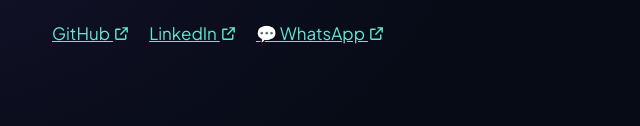
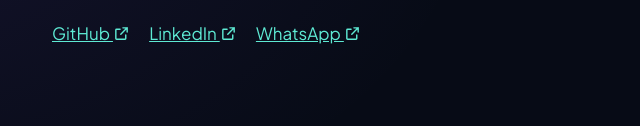
Before and after one commit to maneth-amarasinghe-cyber/Maneth-Amarasinghe---Personal-Website, a plain HTML site: page index.html in a window 1280 px wide. Shown: the part 674-800 px from the top of the page, 28-668 px from the left. Drawn offline with Linux system fonts and the light colour scheme.

Commit message:
index.html

```diff
--- a/index.html
+++ b/index.html
@@ -16,7 +16,7 @@
 <p class="lead">I'm Maneth Amarasinghe, a Computer Science undergraduate at IIT, interested in software engineering, web development, cybersecurity, and AI-driven technologies. I enjoy learning new technologies, solving problems, and building practical digital experiences.</p>
 <div class="actions"><a class="btn" href="projects.html">Explore My Projects</a><a class="btn ghost" href="contact.html">Get In Touch</a>
 <a class="btn ghost" href="Maneth-Amarasinghe-CV.pdf" download>Download CV</a></div>
-<p class="links"><a class="" href="https://github.com/maneth-amarasinghe-cyber" target="_blank" rel="noopener noreferrer">GitHub <svg class="ico" viewBox="0 0 24 24" aria-hidden="true"><path d="M14 4h6v6M20 4l-9 9M18 14v5a1 1 0 0 1-1 1H5a1 1 0 0 1-1-1V7a1 1 0 0 1 1-1h5" fill="none" stroke="currentColor" stroke-width="2" stroke-linecap="round" stroke-linejoin="round"/></svg></a><a class="" href="https://www.linkedin.com/in/maneth-amarasinghe/" target="_blank" rel="noopener noreferrer">LinkedIn <svg class="ico" viewBox="0 0 24 24" aria-hidden="true"><path d="M14 4h6v6M20 4l-9 9M18 14v5a1 1 0 0 1-1 1H5a1 1 0 0 1-1-1V7a1 1 0 0 1 1-1h5" fill="none" stroke="currentColor" stroke-width="2" stroke-linecap="round" stroke-linejoin="round"/></svg></a><a class="" href="https://wa.me/94769418763" target="_blank" rel="noopener noreferrer">💬 WhatsApp <svg class="ico" viewBox="0 0 24 24" aria-hidden="true"><path d="M14 4h6v6M20 4l-9 9M18 14v5a1 1 0 0 1-1 1H5a1 1 0 0 1-1-1V7a1 1 0 0 1 1-1h5" fill="none" stroke="currentColor" stroke-width="2" stroke-linecap="round" stroke-linejoin="round"/></svg></a></p></div>
+<p class="links"><a class="" href="https://github.com/maneth-amarasinghe-cyber" target="_blank" rel="noopener noreferrer">GitHub <svg class="ico" viewBox="0 0 24 24" aria-hidden="true"><path d="M14 4h6v6M20 4l-9 9M18 14v5a1 1 0 0 1-1 1H5a1 1 0 0 1-1-1V7a1 1 0 0 1 1-1h5" fill="none" stroke="currentColor" stroke-width="2" stroke-linecap="round" stroke-linejoin="round"/></svg></a><a class="" href="https://www.linkedin.com/in/maneth-amarasinghe/" target="_blank" rel="noopener noreferrer">LinkedIn <svg class="ico" viewBox="0 0 24 24" aria-hidden="true"><path d="M14 4h6v6M20 4l-9 9M18 14v5a1 1 0 0 1-1 1H5a1 1 0 0 1-1-1V7a1 1 0 0 1 1-1h5" fill="none" stroke="currentColor" stroke-width="2" stroke-linecap="round" stroke-linejoin="round"/></svg></a><a class="" href="https://wa.me/94769418763" target="_blank" rel="noopener noreferrer"> WhatsApp <svg class="ico" viewBox="0 0 24 24" aria-hidden="true"><path d="M14 4h6v6M20 4l-9 9M18 14v5a1 1 0 0 1-1 1H5a1 1 0 0 1-1-1V7a1 1 0 0 1 1-1h5" fill="none" stroke="currentColor" stroke-width="2" stroke-linecap="round" stroke-linejoin="round"/></svg></a></p></div>
 <figure class="portrait"><img src="maneth-amarasinghe.jpg" width="422" height="520" alt="Portrait of Maneth Amarasinghe in a navy suit and striped tie"></figure></div></section>
 <section class="sec"><div class="wrap"><h2>Skills I'm developing</h2><ul class="chips big"><li>Python</li><li>Java</li><li>JavaScript</li><li>HTML &amp; CSS</li><li>Object-Oriented Programming</li><li>Git &amp; GitHub</li><li>Machine Learning fundamentals</li></ul><p><a class="textlink" href="skills.html">See all skills</a></p></div></section>
 <section class="sec journey"><div class="wrap"><div class="jbox"><h2>My learning journey</h2><p class="jtext">I began with a foundation programme at IIT in 2025 and started my BSc (Hons) Computer Science in January 2026. Alongside coursework I take short online courses in software engineering, machine learning, and critical thinking, and apply them in small projects. I'm looking for internship opportunities where I can keep learning from experienced teams.</p><ul class="steps"><li><b>2025</b>Foundation programme at IIT</li><li><b>2026</b>BSc (Hons) Computer Science begins</li><li><b>Now</b>Courses, projects and internship search</li></ul><p><a class="btn small" href="projects.html">See my projects</a> <a class="btn ghost small" href="education.html">Education</a> <a class="btn ghost small" href="certifications.html">Certifications</a></p></div></div></section></main>
```
